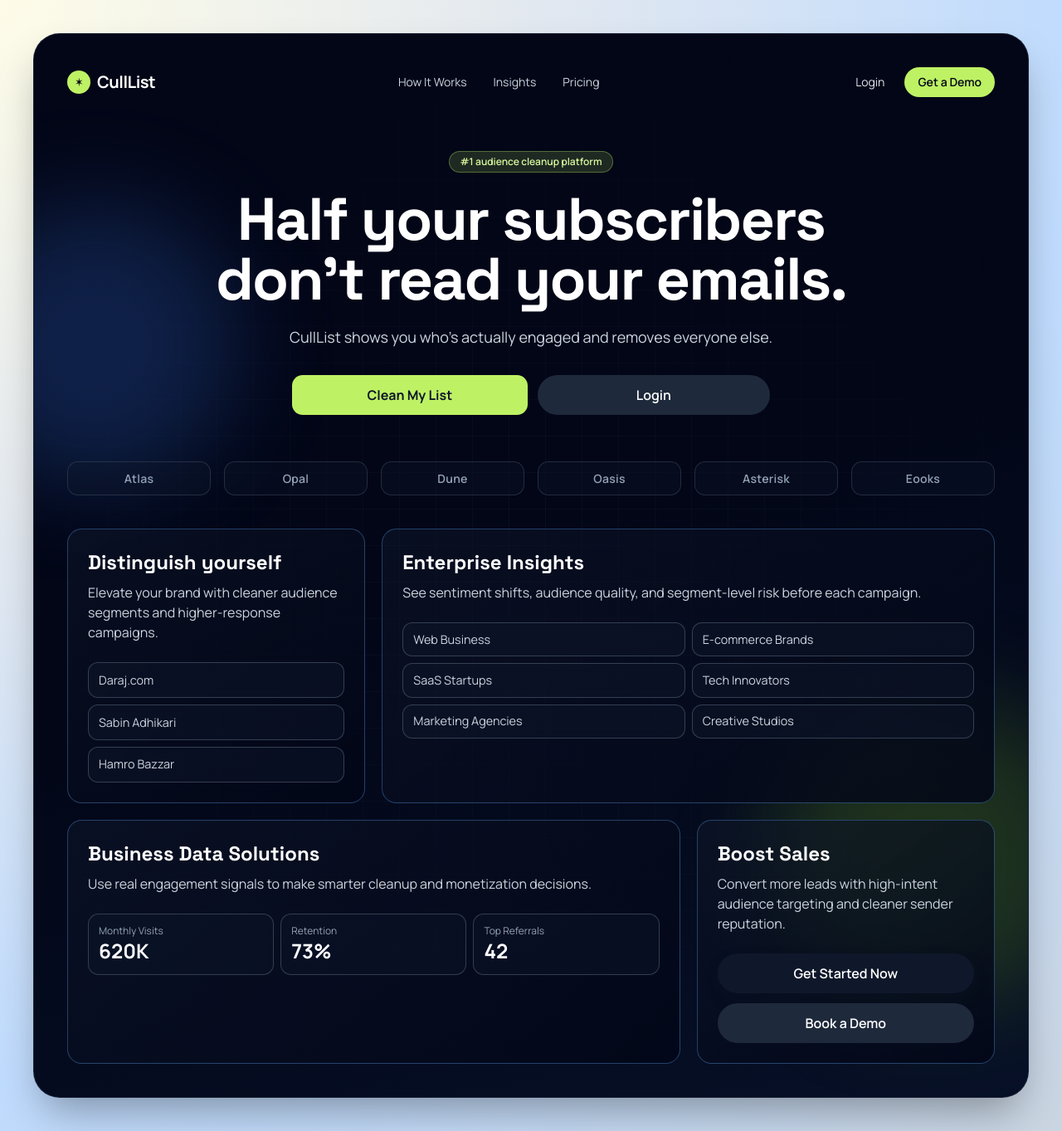
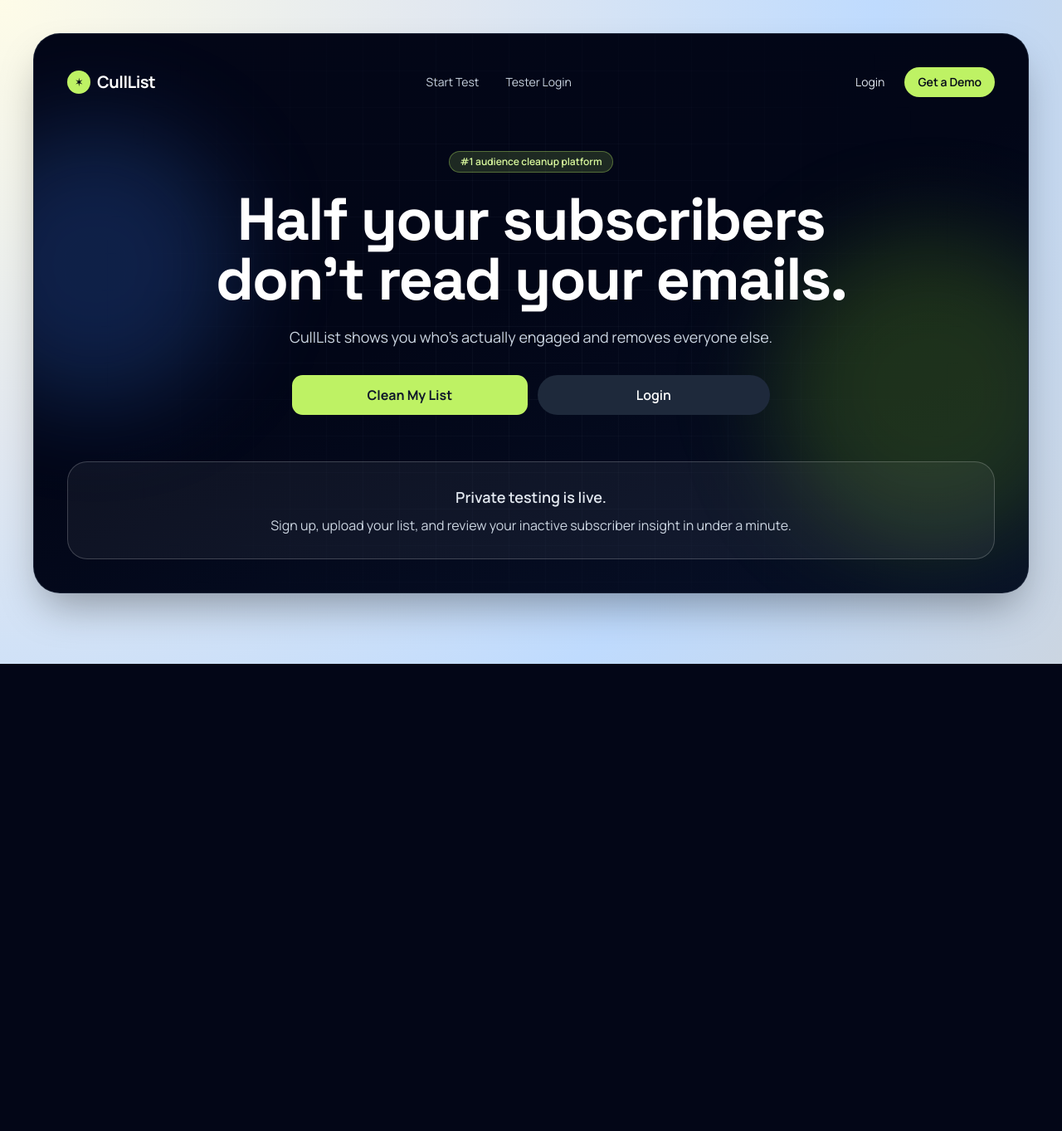
Before and after one commit to khansarim007/use-it-lose-it-newsletter, a Flask app: page / in a window 1280 px wide. Shown: the whole page at 83% size. After the commit the page ends 800 px from the top, so only its background shows below. Run offline with Flask 3, Linux system fonts and the light colour scheme; some libraries are stand-ins or nearby versions.

Commit message:
Trim landing page for test-user launch

```diff
--- a/templates/landing.html
+++ b/templates/landing.html
@@ -12,9 +12,8 @@
         CullList
       </a>
       <nav class="hidden md:flex items-center gap-8 text-sm text-slate-300">
-        <a href="#how" class="hover:text-white transition-colors">How It Works</a>
-        <a href="#insights" class="hover:text-white transition-colors">Insights</a>
-        <a href="#pricing" class="hover:text-white transition-colors">Pricing</a>
+        <a href="{{ url_for('signup') }}" class="hover:text-white transition-colors">Start Test</a>
+        <a href="{{ url_for('login') }}" class="hover:text-white transition-colors">Tester Login</a>
       </nav>
       <div class="flex items-center gap-2">
         <a href="{{ url_for('login') }}" class="px-4 py-2 rounded-full text-sm text-slate-200 hover:bg-white/10 transition-colors">Login</a>
@@ -36,66 +35,9 @@
       </div>
     </div>
 
-    <div class="mt-10 sm:mt-14 grid grid-cols-2 sm:grid-cols-3 lg:grid-cols-6 gap-3 sm:gap-4 text-slate-400 text-sm reveal delay-1">
-      <div class="landing-logo">Atlas</div>
-      <div class="landing-logo">Opal</div>
-      <div class="landing-logo">Dune</div>
-      <div class="landing-logo">Oasis</div>
-      <div class="landing-logo">Asterisk</div>
-      <div class="landing-logo">Eooks</div>
-    </div>
-
-    <div id="insights" class="mt-8 sm:mt-10 grid lg:grid-cols-3 gap-5 reveal delay-2">
-      <article class="landing-panel hover-lift">
-        <h3 class="text-2xl text-white font-bold">Distinguish yourself</h3>
-        <p class="mt-2 text-slate-300">Elevate your brand with cleaner audience segments and higher-response campaigns.</p>
-        <div class="mt-6 space-y-2">
-          <div class="landing-chip">Daraj.com</div>
-          <div class="landing-chip">Sabin Adhikari</div>
-          <div class="landing-chip">Hamro Bazzar</div>
-        </div>
-      </article>
-
-      <article class="landing-panel lg:col-span-2 hover-lift">
-        <h3 class="text-2xl text-white font-bold">Enterprise Insights</h3>
-        <p class="mt-2 text-slate-300">See sentiment shifts, audience quality, and segment-level risk before each campaign.</p>
-        <div class="mt-6 grid sm:grid-cols-2 gap-2 text-sm text-slate-300">
-          <div class="landing-chip">Web Business</div>
-          <div class="landing-chip">E-commerce Brands</div>
-          <div class="landing-chip">SaaS Startups</div>
-          <div class="landing-chip">Tech Innovators</div>
-          <div class="landing-chip">Marketing Agencies</div>
-          <div class="landing-chip">Creative Studios</div>
-        </div>
-      </article>
-    </div>
-
-    <div id="how" class="mt-5 grid lg:grid-cols-3 gap-5 reveal delay-3">
-      <article class="landing-panel lg:col-span-2 hover-lift">
-        <h3 class="text-2xl text-white font-bold">Business Data Solutions</h3>
-        <p class="mt-2 text-slate-300">Use real engagement signals to make smarter cleanup and monetization decisions.</p>
-        <div class="mt-6 grid sm:grid-cols-3 gap-2">
-          <div class="landing-stat">
-            <p class="text-xs text-slate-400">Monthly Visits</p>
-            <p class="text-2xl font-bold text-white">620K</p>
-          </div>
-          <div class="landing-stat">
-            <p class="text-xs text-slate-400">Retention</p>
-            <p class="text-2xl font-bold text-white">73%</p>
-          </div>
-          <div class="landing-stat">
-            <p class="text-xs text-slate-400">Top Referrals</p>
-            <p class="text-2xl font-bold text-white">42</p>
-          </div>
-        </div>
-      </article>
-
-      <article id="pricing" class="landing-panel hover-lift">
-        <h3 class="text-2xl text-white font-bold">Boost Sales</h3>
-        <p class="mt-2 text-slate-300">Convert more leads with high-intent audience targeting and cleaner sender reputation.</p>
-        <a href="{{ url_for('signup') }}" class="btn-action btn-action-primary mt-6 w-full">Get Started Now</a>
-        <a href="{{ url_for('login') }}" class="btn-action mt-3 w-full bg-slate-800 text-white hover:bg-slate-700">Book a Demo</a>
-      </article>
+    <div class="mt-10 sm:mt-14 rounded-3xl border border-white/20 bg-white/5 px-6 py-6 sm:py-7 text-center reveal delay-1">
+      <p class="text-slate-200 text-lg font-semibold">Private testing is live.</p>
+      <p class="mt-2 text-slate-300">Sign up, upload your list, and review your inactive subscriber insight in under a minute.</p>
     </div>
   </div>
 </section>
```
